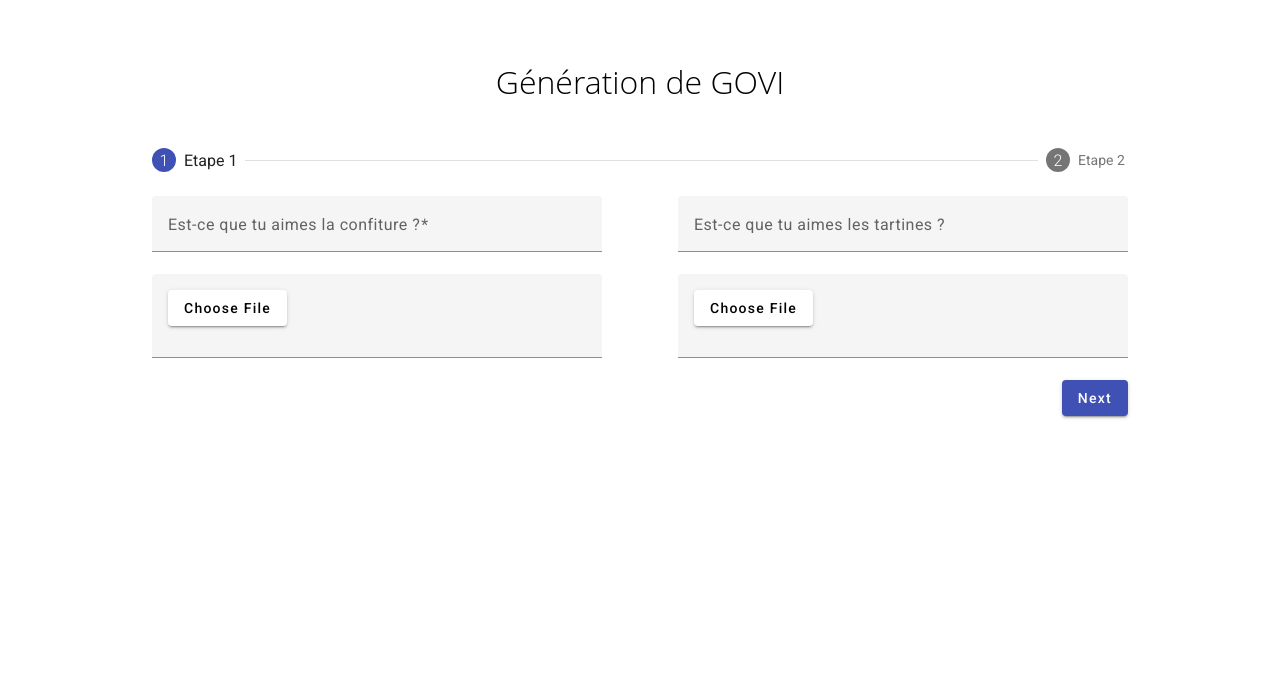
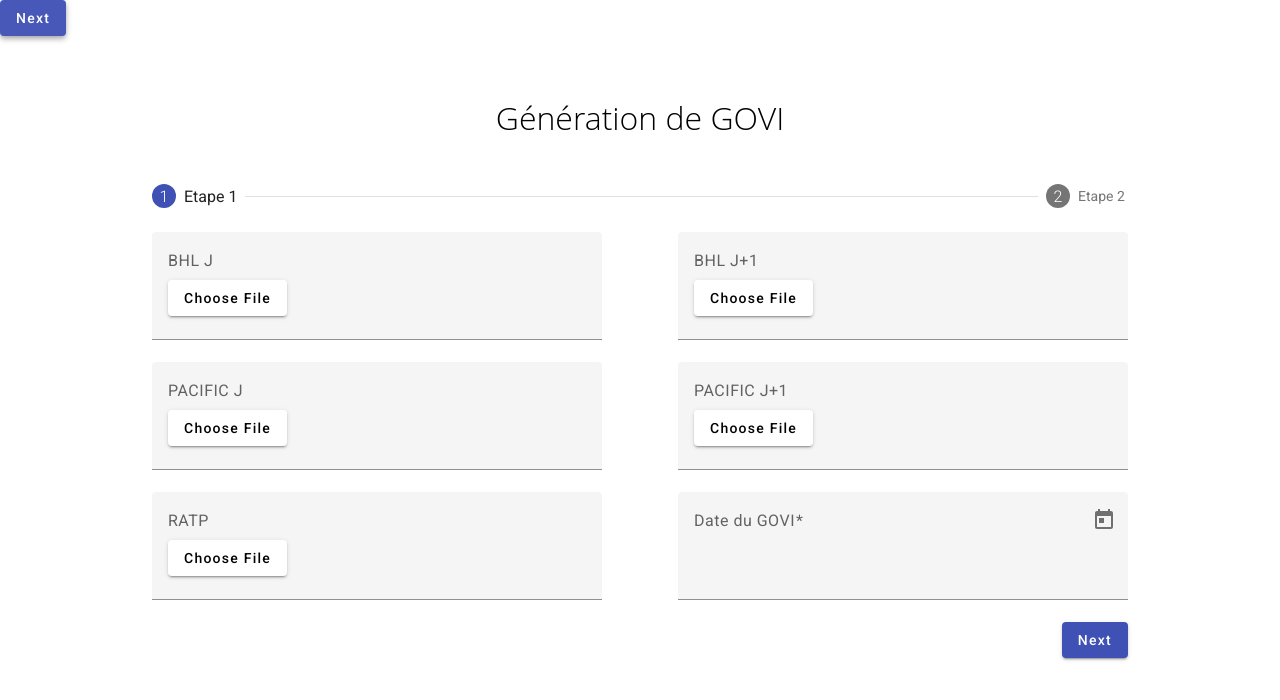
Before and after one commit to raphI0/GOVI-2.0, an Angular app in the folder GOVI-Front/: page / in a window 1280 px wide. Shown: the top 700 px of the page. Built offline with nearby package versions, Linux system fonts and the light colour scheme.

Commit message:
Stepper amélioré pour envoyer un objet generationGOVI valide sans les gares

```diff
--- a/GOVI-Front/src/app/app.module.ts
+++ b/GOVI-Front/src/app/app.module.ts
@@ -11,6 +11,9 @@ import {MatButtonModule} from "@angular/material/button";
 import {MatSelectModule} from "@angular/material/select";
 import {MatInputModule} from "@angular/material/input";
 import {ReactiveFormsModule, FormsModule} from "@angular/forms";
+import {MatDatepickerModule} from "@angular/material/datepicker";
+import {MatNativeDateModule} from '@angular/material/core';
+
 
 @NgModule({
   declarations: [
@@ -28,6 +31,8 @@ import {ReactiveFormsModule, FormsModule} from "@angular/forms";
     MatSelectModule,
     ReactiveFormsModule,
     FormsModule,
+    MatDatepickerModule,
+    MatNativeDateModule
   ],
   providers: [],
   bootstrap: [AppComponent]
--- a/GOVI-Front/src/app/components/stepper/stepper.component.html
+++ b/GOVI-Front/src/app/components/stepper/stepper.component.html
@@ -1,3 +1,4 @@
+<button mat-raised-button (click)="submit()" color="primary">Next</button>
 <div class = "container">
   <h1 class="center">Génération de GOVI</h1>
 
@@ -6,24 +7,59 @@
     <mat-step label="Etape 1" [stepControl]="step1FormGroup">
       <form class="flex-container-form space-between wrap">
         <mat-form-field [formGroup]="step1FormGroup">
-          <mat-label>Est-ce que tu aimes la confiture ?</mat-label>
-          <input required="true" [formControlName]="'formControl1'" matInput placeholder="Profond ?">
-          <mat-error *ngIf="step1FormGroup.get('formControl1')?.hasError('required')"></mat-error>
-        </mat-form-field>
-        <mat-form-field>
-          <mat-label>Est-ce que tu aimes les tartines ?</mat-label>
-          <input matInput placeholder="jolies ?">
+          <mat-label>BHL J</mat-label>
+          <br>
+          <input class="invisible" hidden matInput>
+          <button type="button" mat-raised-button (click)="fileInputBHL1.click()">Choose File</button>
+          <input required="true" hidden #fileInputBHL1 [formControlName]="'BHL1FormControl'" type="file" id="BHL1File">
+          <p>{{step1FormGroup.get('BHL1FormControl')?.value}}</p>
+          <mat-error *ngIf="step1FormGroup.get('BHL1FormControl')?.hasError('required')">Ajoute le fichier BHL 1 bordel ! </mat-error>
         </mat-form-field>
         <mat-form-field [formGroup]="step1FormGroup">
+          <mat-label>BHL J+1</mat-label>
+          <br>
           <input class="invisible" hidden matInput>
-          <button type="button" mat-raised-button (click)="fileInput.click()">Choose File</button>
-          <input hidden #fileInput [formControlName]="'formControl3'" type="file" id="file">
-          <p>{{step1FormGroup.get('formControl3')?.value}}</p>
+          <button type="button" mat-raised-button (click)="fileInputBHL2.click()">Choose File</button>
+          <input hidden #fileInputBHL2 [formControlName]="'BHL2FormControl'" type="file" id="BHL2File">
+          <p>{{step1FormGroup.get('BHL2FormControl')?.value}}</p>
+          <mat-error *ngIf="step1FormGroup.get('BHL2FormControl')?.hasError('required')">Ajoute le fichier BHL 2 bordel ! </mat-error>
         </mat-form-field>
-        <mat-form-field>
+        <mat-form-field [formGroup]="step1FormGroup">
+          <mat-label>PACIFIC J</mat-label>
+          <br>
           <input class="invisible" hidden matInput>
-          <button type="button" mat-raised-button (click)="fileInput.click()">Choose File</button>
-          <input hidden #fileInput type="file" id="file2">
+          <button type="button" mat-raised-button (click)="fileInputPacific1.click()">Choose File</button>
+          <input required="true" hidden #fileInputPacific1 [formControlName]="'pacific1FormControl'" type="file" id="pacific1File">
+          <p>{{step1FormGroup.get('pacific1FormControl')?.value}}</p>
+          <mat-error *ngIf="step1FormGroup.get('pacific1FormControl')?.hasError('required')">Ajoute le fichier BHL 2 bordel ! </mat-error>
+        </mat-form-field>
+
+        <mat-form-field [formGroup]="step1FormGroup">
+          <mat-label>PACIFIC J+1</mat-label>
+          <br>
+          <input class="invisible" hidden matInput>
+          <button type="button" mat-raised-button (click)="fileInputpacific2.click()">Choose File</button>
+          <input hidden #fileInputpacific2 [formControlName]="'pacific2FormControl'" type="file" id="pacific2File">
+          <p>{{step1FormGroup.get('pacific2FormControl')?.value}}</p>
+          <mat-error *ngIf="step1FormGroup.get('pacific2FormControl')?.hasError('required')">Ajoute le fichier BHL 2 bordel ! </mat-error>
+        </mat-form-field>
+
+        <mat-form-field [formGroup]="step1FormGroup">
+          <mat-label>RATP</mat-label>
+          <br>
+          <input class="invisible" hidden matInput>
+          <button type="button" mat-raised-button (click)="fileInputRATP.click()">Choose File</button>
+          <input required="true" hidden #fileInputRATP [formControlName]="'RATPFormControl'" type="file" id="RATPFile">
+          <p>{{step1FormGroup.get('RATPFormControl')?.value}}</p>
+          <mat-error *ngIf="step1FormGroup.get('RATPFormControl')?.hasError('required')">Ajoute le fichier BHL 2 bordel ! </mat-error>
+        </mat-form-field>
+
+        <mat-form-field [formGroup]="step1FormGroup">
+          <mat-label>Date du GOVI</mat-label>
+          <input matInput required="true" [formControlName]="'DateFormControl'" [matDatepicker]="picker" placeholder="01/01/99">
+          <mat-datepicker-toggle matIconSuffix [for]="picker"></mat-datepicker-toggle>
+          <mat-datepicker #picker></mat-datepicker>
+          <mat-error *ngIf="step1FormGroup.get('DateFormControl')?.hasError('required')">Mauvaise date salope !</mat-error>
         </mat-form-field>
 
       </form>
@@ -38,15 +74,15 @@
     <mat-step label="Etape 2">
       <form>
         <mat-form-field>
-          <mat-label>Est-ce que tu baises ?</mat-label>
-          <input matInput placeholder="Sale ?">
+          <mat-label>Est-ce que tu bois ?</mat-label>
+          <input matInput placeholder="bu ?">
         </mat-form-field>
       </form>
 
       <!-- Previous and next buttons to navigate through steps -->
       <div class="flex-container space-between">
         <button mat-raised-button matStepperPrevious>Previous</button>
-        <button mat-raised-button matStepperNext color="primary">Next</button>
+        <button mat-raised-button matStepperNext (click)="submit()" color="primary">Next</button>
       </div>
     </mat-step>
   </mat-horizontal-stepper>
--- a/GOVI-Front/src/app/components/stepper/stepper.component.ts
+++ b/GOVI-Front/src/app/components/stepper/stepper.component.ts
@@ -1,5 +1,6 @@
 import { Component } from '@angular/core';
 import {FormArray, FormControl, FormGroup, Validators} from "@angular/forms";
+import {DemandeGOVI} from "../../model/demandeGOVI";
 
 @Component({
   selector: 'app-stepper',
@@ -7,10 +8,46 @@ import {FormArray, FormControl, FormGroup, Validators} from "@angular/forms";
   styleUrls: ['./stepper.component.css']
 })
 export class StepperComponent {
+  demandeGOVI: DemandeGOVI = new DemandeGOVI();
+
+  dateRegex = "^(0[1-9]|[12][0-9]|3[01])\\/(0[1-9]|1[012])\\/([0-9]{2})$\n";
+
   step1FormGroup = new FormGroup({
-    formControl1: new FormControl('', Validators.required),
-    formControl2: new FormControl('', Validators.required),
-    formControl3: new FormControl('', Validators.required),
-    formControl4: new FormControl('', Validators.required),
+    BHL1FormControl: new FormControl('', Validators.required),
+    BHL2FormControl: new FormControl('', Validators.required),
+    pacific1FormControl: new FormControl('', Validators.required),
+    pacific2FormControl: new FormControl('', Validators.required),
+    RATPFormControl: new FormControl('', Validators.required),
+    DateFormControl: new FormControl(new Date(""), Validators.required),
   });
+
+  constructor() {
+  }
+  submit(){
+    let BHL1 = this.step1FormGroup.get('BHL1FormControl')?.value;
+    let BHL2 = this.step1FormGroup.get('BHL2FormControl')?.value;
+    let pacific1 = this.step1FormGroup.get('pacific1FormControl')?.value;
+    let pacific2 = this.step1FormGroup.get('pacific2FormControl')?.value;
+    let RATP = this.step1FormGroup.get('RATPFormControl')?.value;
+    let date = this.step1FormGroup.get('DateFormControl')?.value;
+    if(BHL1) {
+      this.demandeGOVI.fichiers["BHL1"] = BHL1;
+    }
+    if(BHL2) {
+      this.demandeGOVI.fichiers["BHL2"] = BHL2;
+    }
+    if(pacific1){
+      this.demandeGOVI.fichiers["pacific1"] = pacific1;
+    }
+    if(pacific2){
+      this.demandeGOVI.fichiers["pacific2"] = pacific2;
+    }
+    if(RATP){
+      this.demandeGOVI.fichiers["RATP"] = RATP;
+    }
+    if(date){
+      this.demandeGOVI.date = date;
+    }
+    console.log(this.demandeGOVI)
+  }
 }
--- /dev/null
+++ b/GOVI-Front/src/app/model/demandeGOVI.ts
@@ -0,0 +1,11 @@
+export class DemandeGOVI{
+  fichiers: {[key: string]: string};
+  gares: string[];
+  date: Date;
+  constructor() {
+    this.fichiers= {};
+    this.gares=[];
+    this.date= new Date;
+  }
+
+}
```
